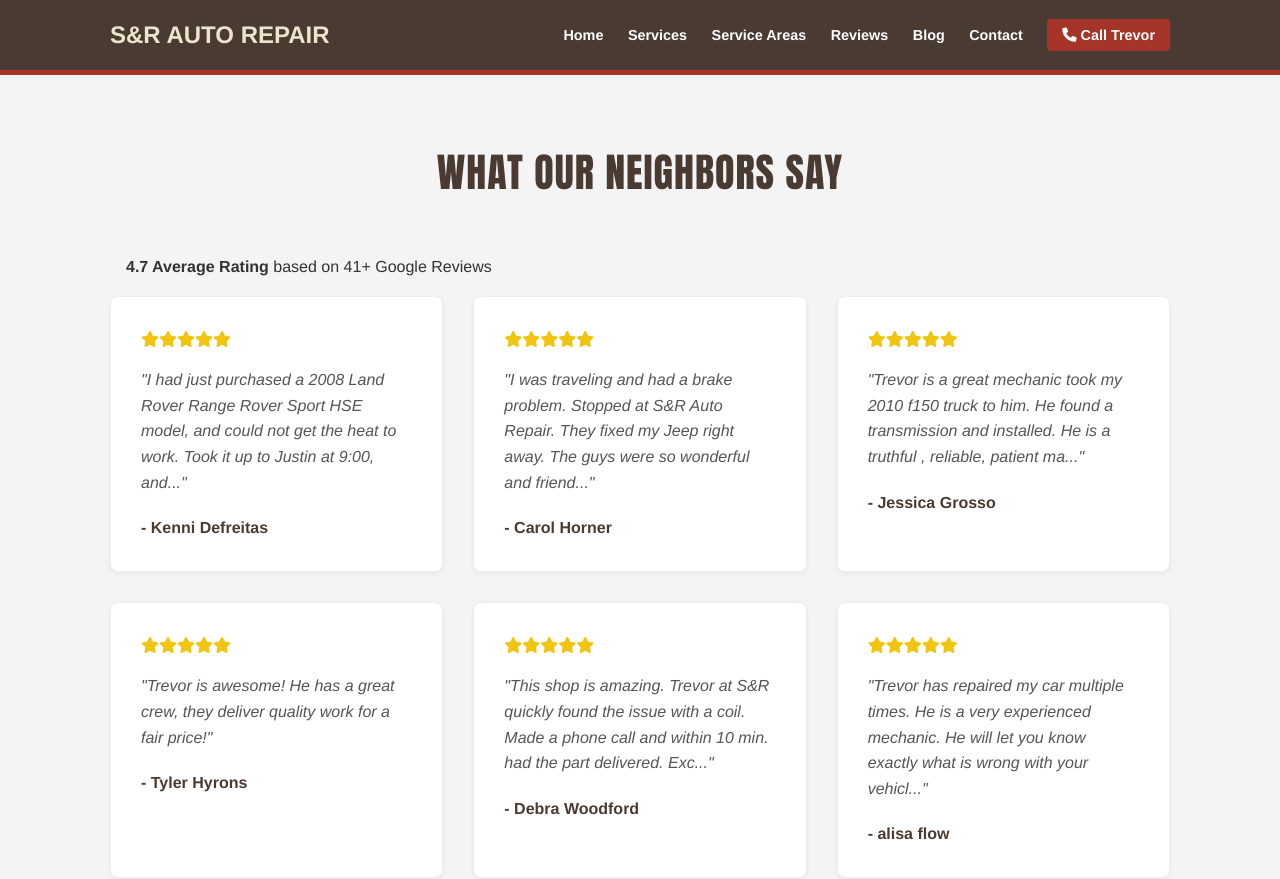
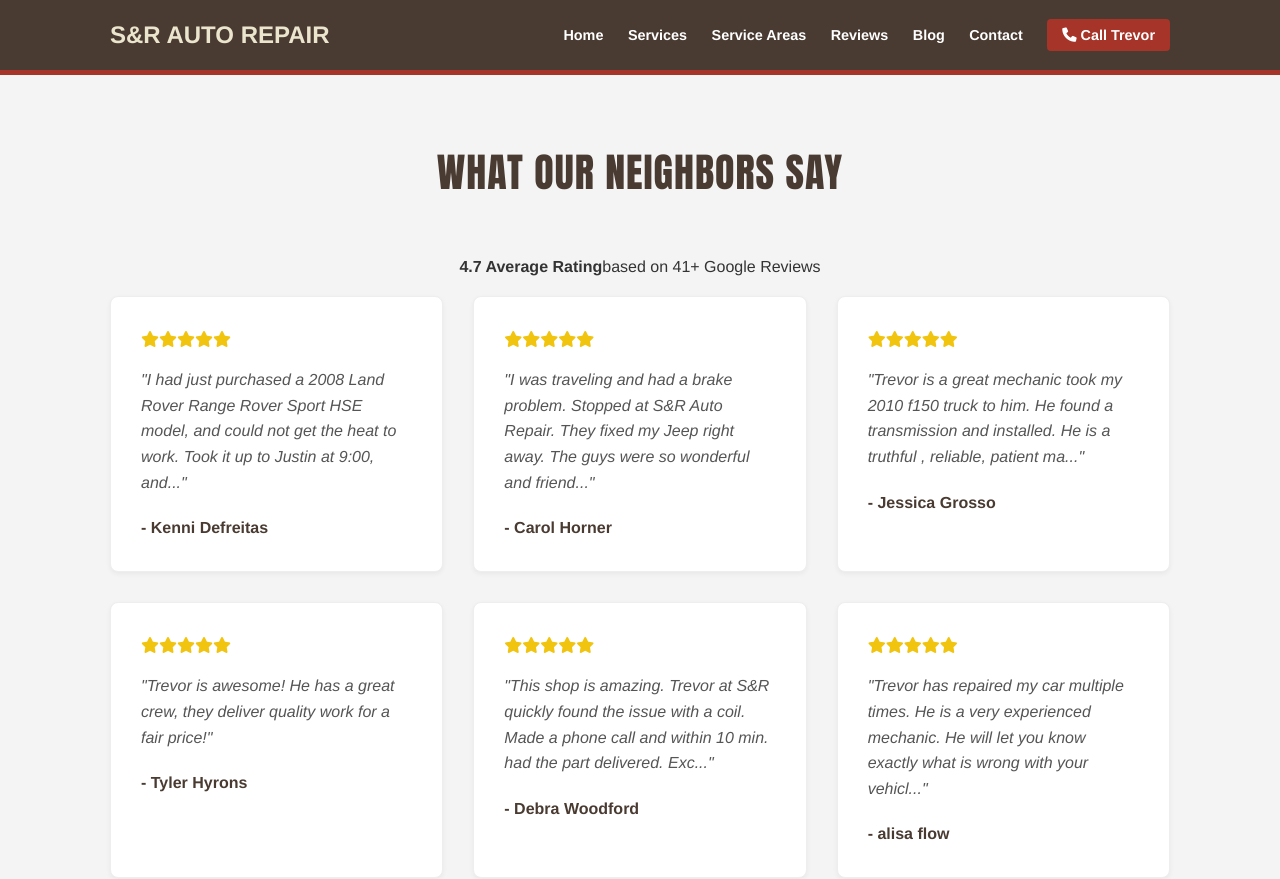
Before and after one commit to JamesBrownR/S-R-Auto-Repair, a Jekyll site: the page built from index.html, in a window 1280 px wide and 900 px high, scrolled down 1599 px. Shown: the top 879 px of the window. Built offline with Jekyll 4.4.1, drawn with Linux system fonts in a browser that asks for light colours.

Commit message:
Update index.html

```diff
--- a/index.html
+++ b/index.html
@@ -93,7 +93,7 @@ title: Home
 <section id="reviews" class="section bg-light">
     <div class="container">
         <h2 class="section-title">What Our Neighbors Say</h2>
-         <p style="align-text: center; margin: 1rem;" ><strong>4.7 Average Rating</strong> based on 41+ Google Reviews</p>
+         <p style="justify-content: center; display:flex;  margin: 1rem;" ><strong>4.7 Average Rating</strong>  based on 41+ Google Reviews</p>
         <div class="review-grid">
             {% for review in site.data.reviews limit:6 %}
             <div class="review-card">
```
